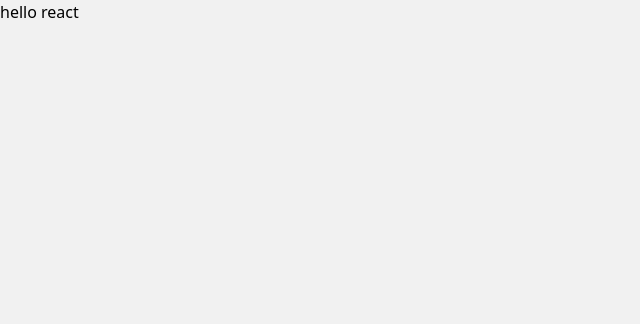
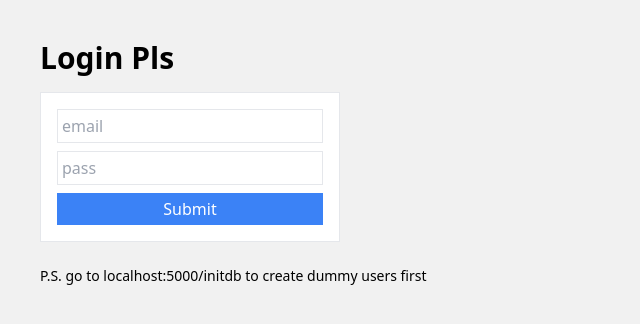
Before and after one commit to dingdong-vamshi/TailsWeb-frontend, a React (Vite) app: page / in a window 1280 px wide. Shown: the top 324 px of the page, without its empty margins (0-640 px from the left). Built offline with nearby package versions, Linux system fonts and the light colour scheme.

Commit message:
login ui done

```diff
--- a/src/App.jsx
+++ b/src/App.jsx
@@ -1,8 +1,13 @@
+import { BrowserRouter, Routes, Route } from 'react-router-dom';
+import LoginPage from './LoginPage';
+
 function App() {
   return (
-    <div>
-      <h1>hello react</h1>
-    </div>
+    <BrowserRouter>
+      <Routes>
+        <Route path="/" element={<LoginPage />} />
+      </Routes>
+    </BrowserRouter>
   )
 }
 
--- /dev/null
+++ b/src/LoginPage.jsx
@@ -0,0 +1,39 @@
+import { useState } from 'react';
+
+export default function LoginPage() {
+    const [e, setE] = useState('');
+    const [p, setP] = useState('');
+
+    const loginFun = async () => {
+        let res = await fetch('http://localhost:5000/login', {
+            method: 'POST',
+            headers: {'Content-Type': 'application/json'},
+            body: JSON.stringify({email: e, password: p})
+        });
+        let data1 = await res.json();
+
+        if(data1.token) {
+            localStorage.setItem('tok', data1.token);
+            if(data1.role == 'teacher') {
+                window.location.href = '/teacher';
+            } else {
+                window.location.href = '/student';
+            }
+        } else {
+            alert('login fail');
+        }
+    }
+
+    return (
+        <div className="p-10">
+            <h1 className="text-3xl font-bold mb-4">Login Pls</h1>
+            <div className="flex border p-4 flex-col w-[300px] bg-white">
+                <input className="border mb-2 p-1" type="text" placeholder="email" value={e} onChange={(x) => setE(x.target.value)} />
+                <input className="border mb-2 p-1" type="password" placeholder="pass" value={p} onChange={(x) => setP(x.target.value)} />
+                <button className="bg-blue-500 text-white p-1" onClick={loginFun}>Submit</button>
+            </div>
+            <br/>
+            <p className="text-sm">P.S. go to localhost:5000/initdb to create dummy users first</p>
+        </div>
+    )
+}
```
